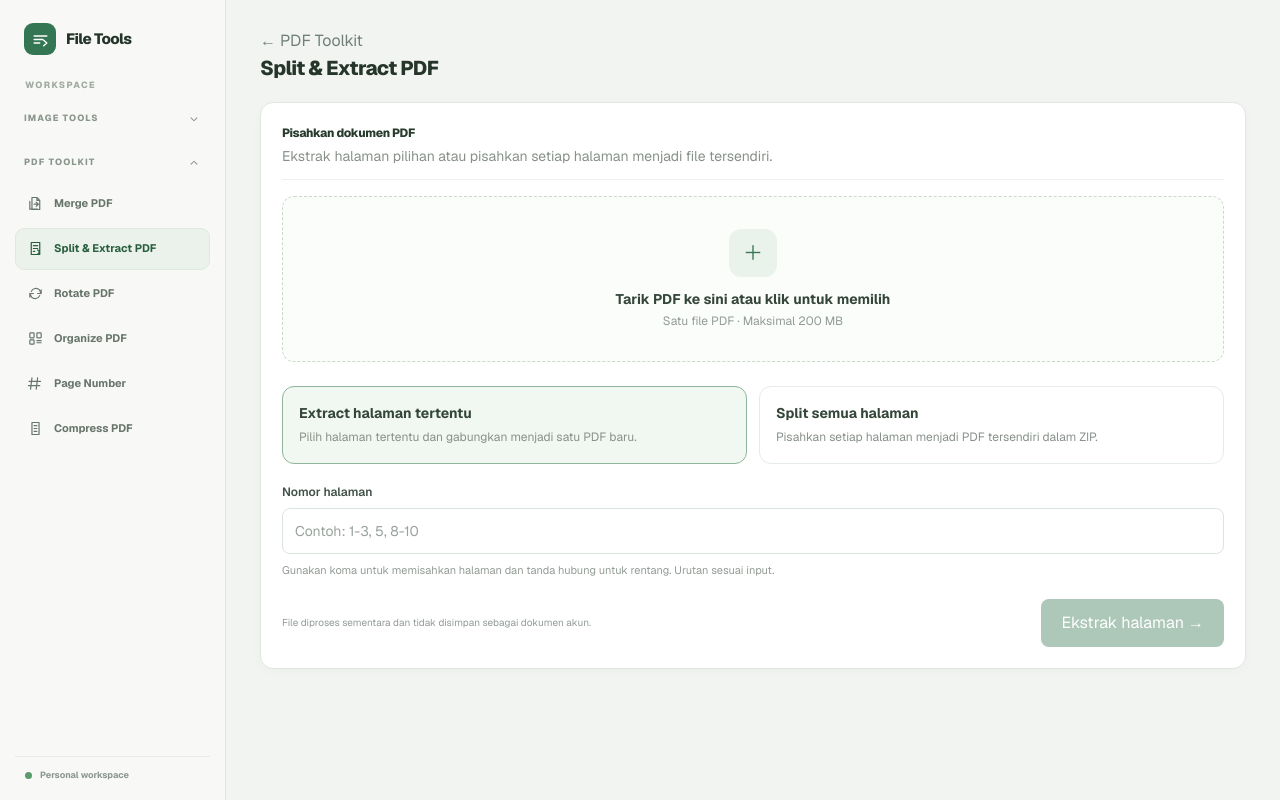
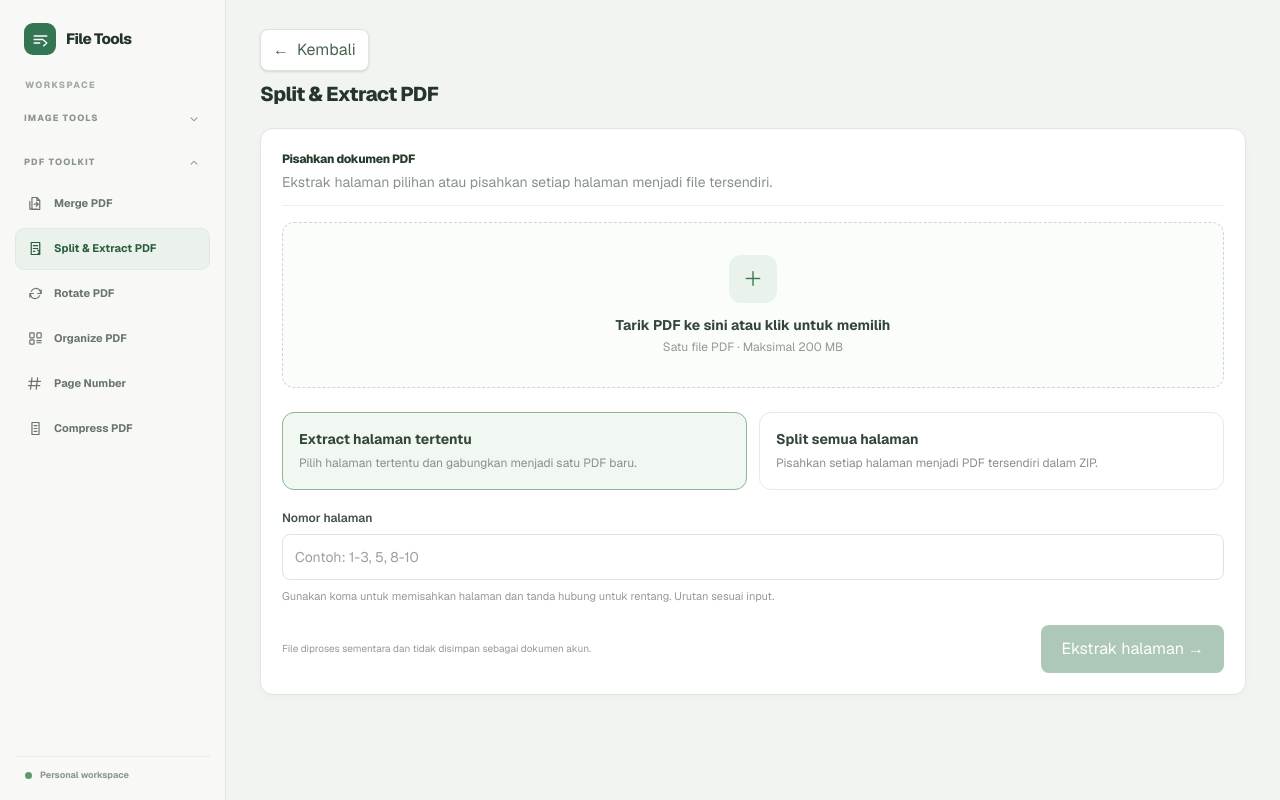
Before and after one commit to adhen10/remove-bg, a Next.js app in the folder frontend/: page /pdf-tools/split in a window 1280 px wide. Built offline with nearby package versions, Linux system fonts and the light colour scheme; no server answers.

Commit message:
ui: clarify PDF tool back and delete actions

```diff
--- a/frontend/app/pdf-tools/split/page.tsx
+++ b/frontend/app/pdf-tools/split/page.tsx
@@ -1,6 +1,6 @@
 "use client";
 import { useRef, useState } from "react";
-import Link from "next/link";
+import { useRouter } from "next/navigation";
 import SiteHeader from "@/components/SiteHeader";
 const API_URL = process.env.NEXT_PUBLIC_API_URL || "http://127.0.0.1:8000";
 type Mode = "extract" | "split";
@@ -38,7 +38,7 @@ export default function SplitPdfPage() {
  return <main className="workspace-shell">
   <SiteHeader/>
   <div className="workspace-main">
-   <header className="tool-topbar"><div><Link href="/pdf-tools" className="text-xs text-[#718076] hover:text-[#347653]">← PDF Toolkit</Link><h1 className="tool-topbar-title mt-2">Split & Extract PDF</h1></div></header>
+   <header className="tool-topbar"><div><button type="button" onClick={() => router.back()} className="mb-2 inline-flex items-center gap-2 rounded-lg border border-[#dce6dc] bg-white px-3 py-2 text-sm font-semibold text-[#486451] shadow-sm hover:bg-[#f4f8f4]"><span aria-hidden="true">←</span>Kembali</button><h1 className="tool-topbar-title mt-2">Split & Extract PDF</h1></div></header>
    <section className="workspace-panel">
     <div className="panel-heading"><div><h2 className="panel-title">Pisahkan dokumen PDF</h2><p className="mt-1 text-sm text-[#879189]">Ekstrak halaman pilihan atau pisahkan setiap halaman menjadi file tersendiri.</p></div></div>
     <button type="button" onClick={()=>inputRef.current?.click()} onDragOver={e=>{e.preventDefault();setDragging(true);}} onDragLeave={()=>setDragging(false)} onDrop={e=>{e.preventDefault();setDragging(false);chooseFile(e.dataTransfer.files[0]);}} className={`w-full rounded-xl border border-dashed p-8 text-center transition ${dragging?"border-[#4c8a5d] bg-[#f0f7f0]":"border-[#cbd9cc] bg-[#fbfdfb] hover:border-[#7fa989]"}`}>
@@ -47,7 +47,7 @@ export default function SplitPdfPage() {
      <span className="mt-1 block text-xs text-[#929b94]">Satu file PDF · Maksimal 200 MB</span>
     </button>
     <input ref={inputRef} type="file" accept="application/pdf,.pdf" className="hidden" onChange={e=>{chooseFile(e.target.files?.[0]);e.target.value="";}}/>
-    {file && <div className="mt-4 flex items-center gap-3 rounded-lg border border-[#e5ebe5] bg-white p-3"><span className="flex h-9 w-9 items-center justify-center rounded-md bg-[#f0f5f0] text-xs font-bold text-[#588064]">PDF</span><span className="min-w-0 flex-1"><strong className="block truncate text-xs text-[#405247]">{file.name}</strong><small className="text-[10px] text-[#929b94]">{formatSize(file.size)}</small></span><button type="button" onClick={()=>{setFile(null);setError("");setSuccess("");}} disabled={busy} className="text-xs text-[#a34e45] disabled:opacity-40">Hapus</button></div>}
+    {file && <div className="mt-4 flex items-center gap-3 rounded-lg border border-[#e5ebe5] bg-white p-3"><span className="flex h-9 w-9 items-center justify-center rounded-md bg-[#f0f5f0] text-xs font-bold text-[#588064]">PDF</span><span className="min-w-0 flex-1"><strong className="block truncate text-xs text-[#405247]">{file.name}</strong><small className="text-[10px] text-[#929b94]">{formatSize(file.size)}</small></span><button type="button" onClick={()=>{setFile(null);setError("");setSuccess("");}} disabled={busy} className="inline-flex min-h-9 items-center gap-2 rounded-lg border border-[#f0d9d6] px-3 text-xs font-semibold text-[#a34e45] hover:bg-[#fff7f6] disabled:opacity-40"><span aria-hidden="true">▤</span>Hapus file</button></div>}
     <div className="mt-6 grid gap-3 sm:grid-cols-2">
      <button type="button" onClick={()=>{setMode("extract");setError("");setSuccess("");}} className={`rounded-xl border p-4 text-left transition ${mode==="extract"?"border-[#8fb59a] bg-[#f1f7f1]":"border-[#e5ebe5] bg-white hover:border-[#bdcfc0]"}`}><strong className="block text-sm text-[#34463a]">Extract halaman tertentu</strong><span className="mt-1 block text-xs leading-5 text-[#879189]">Pilih halaman tertentu dan gabungkan menjadi satu PDF baru.</span></button>
      <button type="button" onClick={()=>{setMode("split");setError("");setSuccess("");}} className={`rounded-xl border p-4 text-left transition ${mode==="split"?"border-[#8fb59a] bg-[#f1f7f1]":"border-[#e5ebe5] bg-white hover:border-[#bdcfc0]"}`}><strong className="block text-sm text-[#34463a]">Split semua halaman</strong><span className="mt-1 block text-xs leading-5 text-[#879189]">Pisahkan setiap halaman menjadi PDF tersendiri dalam ZIP.</span></button>
```
